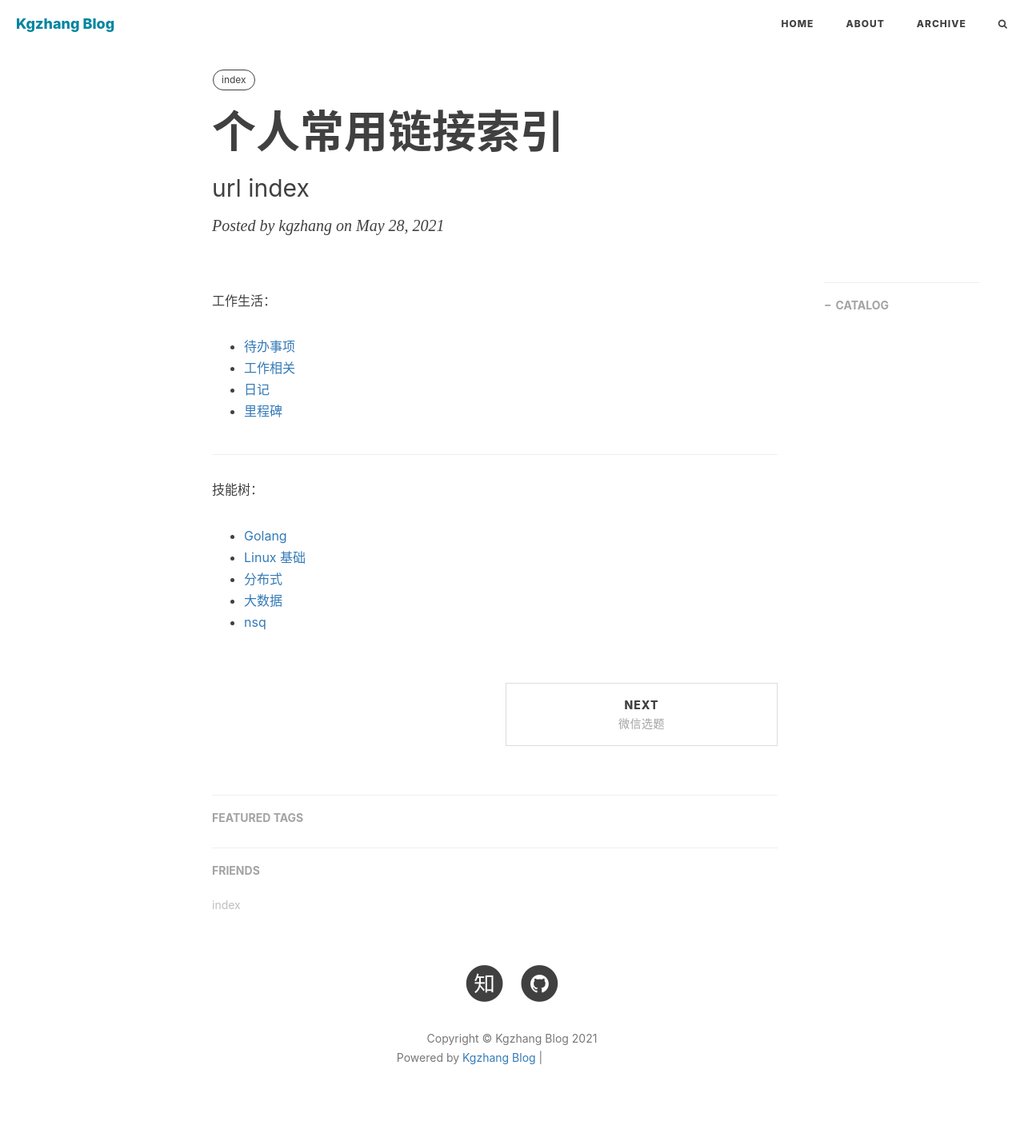
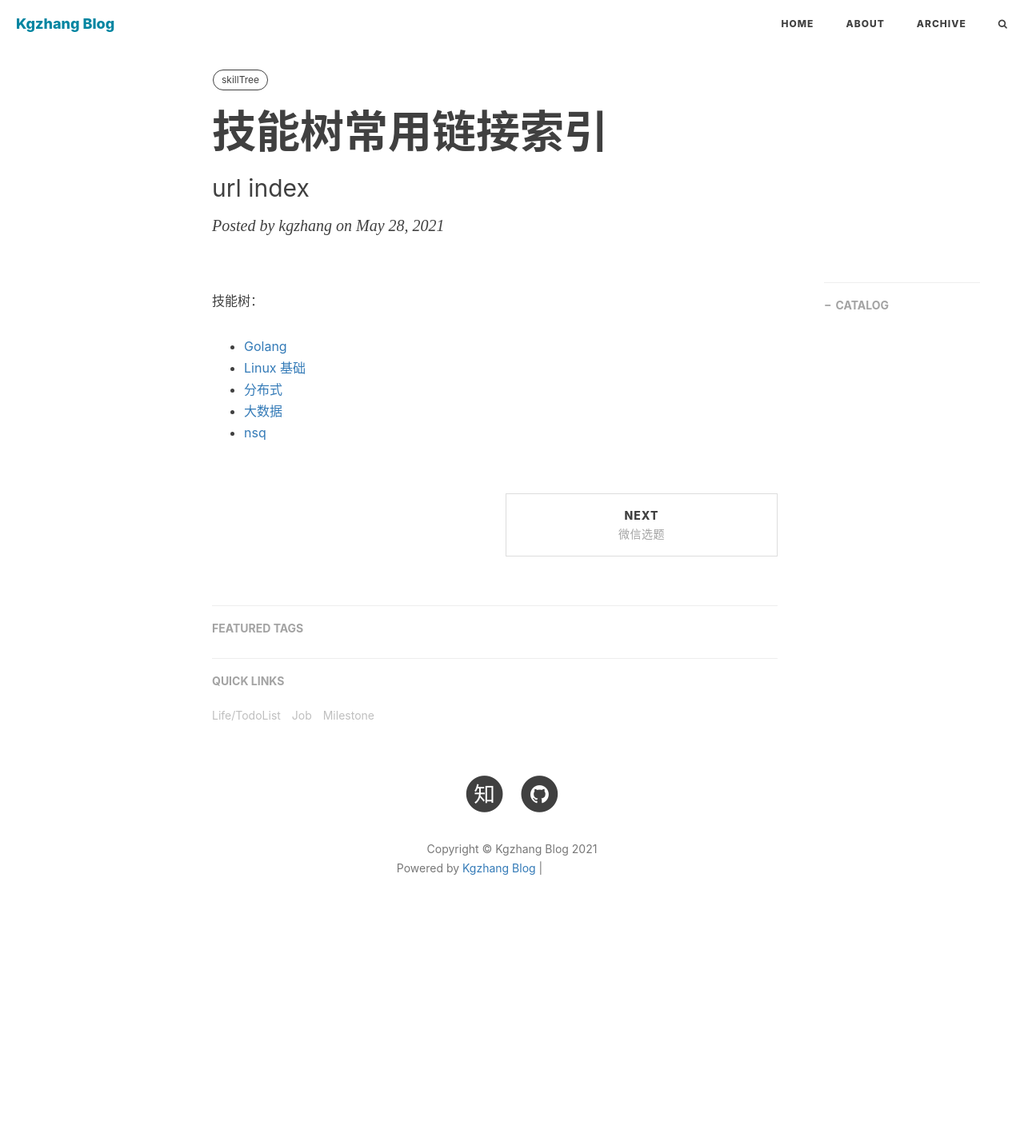
Before and after one commit to kougazhang/oom, a Jekyll site: the page built from _posts/2021-05-28-index.md, in a window 1280 px wide. Shown: the whole page at 80% size. Built offline with Jekyll 4.4.1, drawn with Linux system fonts in a browser that asks for light colours; nearby versions of some CDN libraries; comment, search, counter and statistics services are not loaded; after the commit the page ends 1190 px from its top, so only the background shows below that; grey boxes are pictures that could not be loaded.

Commit message:
reorganize quick links

```diff
--- a/_config.yml
+++ b/_config.yml
@@ -103,7 +103,15 @@ page-mathjax: false
 # Friends
 friends: [
 {
-  title: "index",
-  href: "https://kougazhang.github.io/2021/05/28/index/"
-}
+  title: "Life/TodoList",
+  href: "https://github.com/kougazhang/life_note"
+},
+{
+  title: "Job",
+  href: "https://github.com/kougazhang/job_note"
+},
+{
+  title: "Milestone",
+  href: "https://github.com/kougazhang/life_note/blob/master/milestone.md"
+},
 ]
--- a/_includes/friends.html
+++ b/_includes/friends.html
@@ -1,6 +1,6 @@
 {% if site.friends %}
 <hr>
-<h5>FRIENDS</h5>
+<h5>QUICK LINKS</h5>
 <ul class="list-inline">
   {% for friend in site.friends %}
   <li><a href="{{friend.href}}">{{friend.title}}</a></li>
--- a/_posts/2021-05-28-index.md
+++ b/_posts/2021-05-28-index.md
@@ -1,21 +1,13 @@
 ---
 layout:     post
-title:      "个人常用链接索引"
+title:      "技能树常用链接索引"
 subtitle:   "url index"
 date:       2021-05-28 09:38:00
 author:     "kgzhang"
 catalog: false
 header-style: text
 tags:
-  - index
----
-
-工作生活：
-+ [待办事项](https://github.com/kougazhang/life_note/blob/master/2021/TodoList04.md)
-+ [工作相关](https://github.com/kougazhang/job_note)
-+ [日记](https://github.com/kougazhang/life_note/tree/master/2021)
-+ [里程碑](https://github.com/kougazhang/life_note/blob/master/milestone.md)
-
+  - skillTree
 ---
 
 技能树：
```
